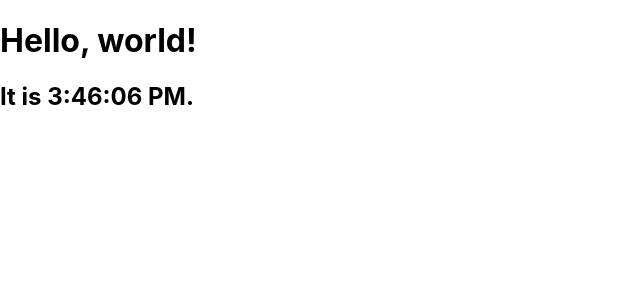
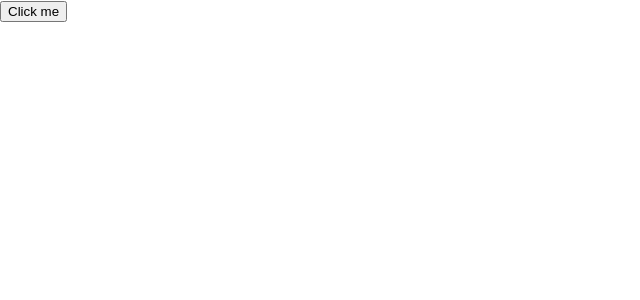
Before and after one commit to jasdang/react-hook, a React (Create React App) app: page / in a window 1280 px wide. Shown: the top 300 px of the page, without its empty margins (0-640 px from the left). Built offline with nearby package versions, Linux system fonts and the light colour scheme.

Commit message:
added example for context

```diff
--- a/src/App.js
+++ b/src/App.js
@@ -1,26 +1,23 @@
 import React from 'react';
-import ReactDOM from 'react-dom';
 
-function App() {
-  const [date, setDate] = React.useState(new Date());
-  React.useEffect(() => {
-    const timer = setInterval(() => setDate(new Date()), 1000);
-    return () => {
-      clearInterval(timer);
-    };
-  }, [date]);
+class App extends React.Component {
+  render() {
+    return <Toolbar theme='dark' />;
+  }
+}
 
+function Toolbar(props) {
   return (
     <div>
-      <h1>Hello, world!</h1>
-      <h2>It is {date.toLocaleTimeString()}.</h2>
+      <ThemedButton theme={props.theme} />
     </div>
   );
 }
-function tick() {
-  ReactDOM.render(<App />, document.getElementById('root'));
+
+class ThemedButton extends React.Component {
+  render() {
+    return <button theme={this.props.theme}> Click me </button>;
+  }
 }
 
-setInterval(tick, 1000);
-
 export default App;
```
